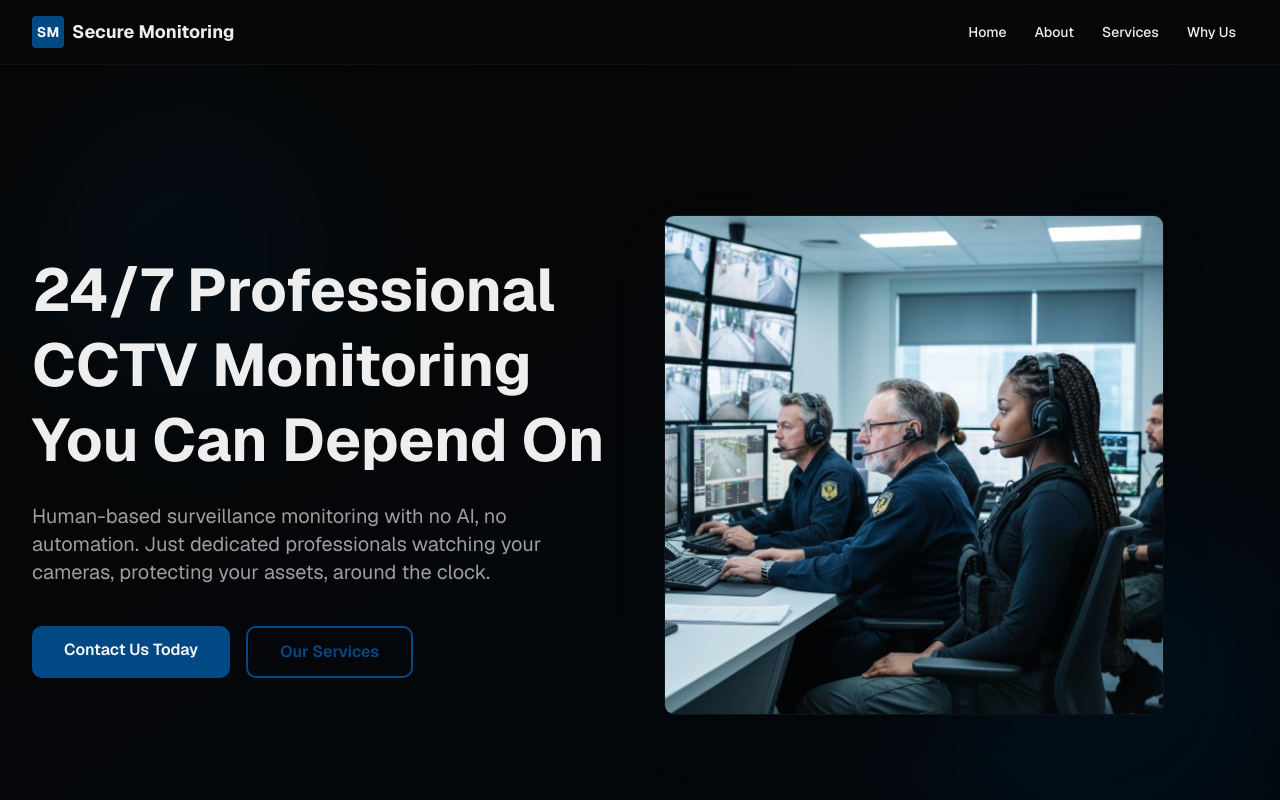
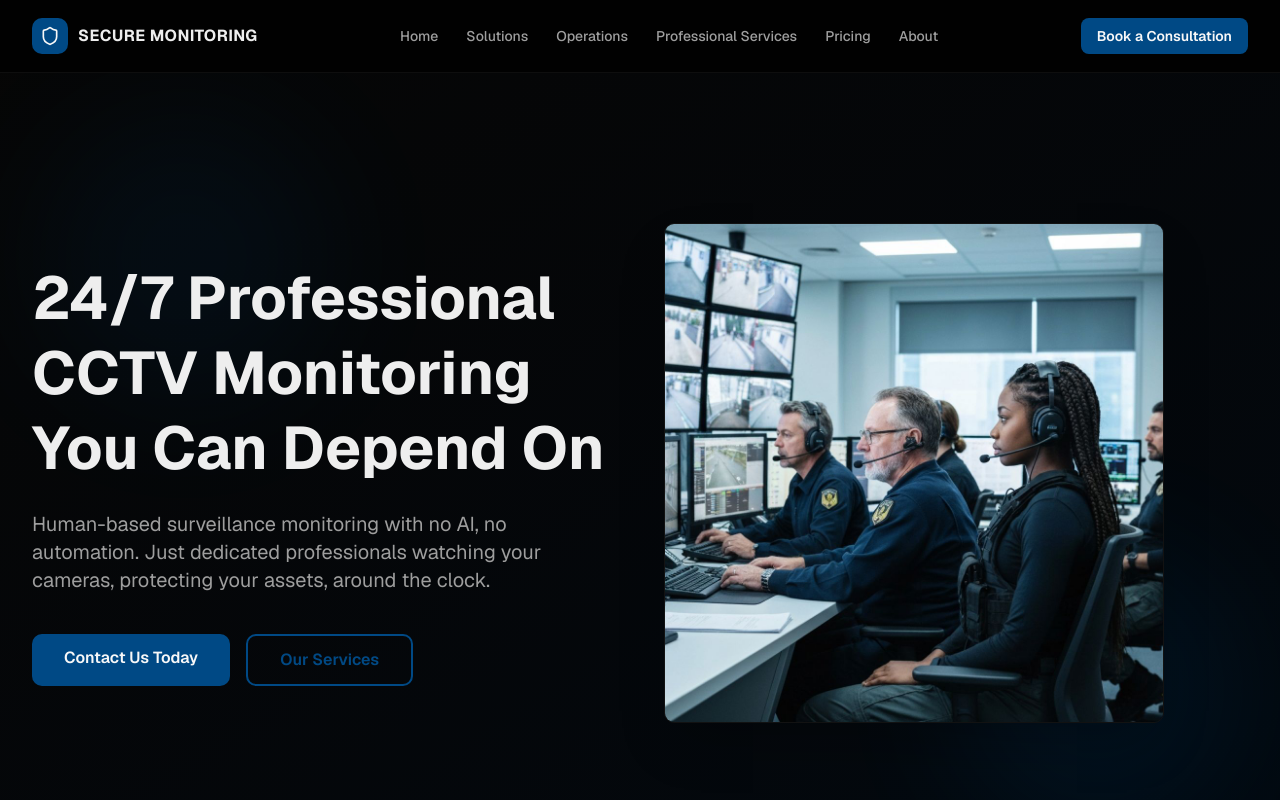
Before and after one commit to 3v8lmortyl-max/secure-monitoring-website-, a Next.js app: page / in a window 1280 px wide. Shown: the top 800 px of the page. Built offline with nearby package versions, Linux system fonts and the light colour scheme.

Commit message:
Redesign managed security operations website

```diff
--- a/components/navigation.tsx
+++ b/components/navigation.tsx
@@ -1,69 +1,43 @@
 'use client'
 
 import Link from 'next/link'
+import { Menu, Shield, X } from 'lucide-react'
 import { useState } from 'react'
+
+const navItems = [
+  { label: 'Home', href: '/' },
+  { label: 'Solutions', href: '/solutions' },
+  { label: 'Operations', href: '/operations' },
+  { label: 'Professional Services', href: '/professional-services' },
+  { label: 'Pricing', href: '/pricing' },
+  { label: 'About', href: '/about' },
+]
 
 export function Navigation() {
   const [isOpen, setIsOpen] = useState(false)
 
-  const navItems = [
-    { label: 'Home', href: '/' },
-    { label: 'About', href: '/about' },
-    { label: 'Services', href: '/services' },
-    { label: 'Why Us', href: '/why-us' },
-  ]
+  return (
+    <header className="sticky top-0 z-50 border-b border-border/80 bg-background/95 backdrop-blur">
+      <nav className="mx-auto flex h-18 max-w-7xl items-center justify-between px-4 sm:px-6 lg:px-8" aria-label="Main navigation">
+        <Link href="/" className="flex items-center gap-2.5" onClick={() => setIsOpen(false)}>
+          <span className="flex h-9 w-9 items-center justify-center rounded-lg bg-primary text-primary-foreground"><Shield className="h-5 w-5" /></span>
+          <span className="text-sm font-bold tracking-wide sm:text-base">SECURE MONITORING</span>
+        </Link>
 
-  const handleNavClick = (href: string) => {
-    setIsOpen(false)
-    window.scrollTo({ top: 0, behavior: 'smooth' })
-  }
-
-  return (
-    <nav className="sticky top-0 z-50 bg-card border-b border-border">
-      <div className="max-w-7xl mx-auto px-4 sm:px-6 lg:px-8">
-        <div className="flex justify-between items-center h-16 md:h-16">
-          {/* Logo and Company Name */}
-          <Link href="/" className="flex items-center space-x-2">
-            <div className="w-8 h-8 bg-primary rounded flex items-center justify-center flex-shrink-0">
-              <span className="text-primary-foreground font-bold text-sm">SM</span>
-            </div>
-            <span className="font-bold text-lg">Secure Monitoring</span>
-          </Link>
-
-          {/* Desktop Navigation */}
-          <div className="hidden md:flex space-x-1">
-            {navItems.map((item) => (
-              <Link
-                key={item.href}
-                href={item.href}
-                onClick={() => handleNavClick(item.href)}
-                className="px-3 py-2 text-sm font-medium rounded-md hover:bg-primary hover:text-primary-foreground transition-colors"
-              >
-                {item.label}
-              </Link>
-            ))}
-          </div>
-
-          {/* CTA Button */}
-          {/* removed Contact from navigation menu */}
+        <div className="hidden items-center gap-1 lg:flex">
+          {navItems.map((item) => <Link key={item.href} href={item.href} className="rounded-md px-3 py-2 text-sm font-medium text-muted-foreground transition-colors hover:bg-secondary hover:text-foreground">{item.label}</Link>)}
         </div>
-
-        <div className="md:hidden overflow-x-auto pb-2">
-          <div className="flex space-x-1 min-w-min px-0">
-            {navItems.map((item) => (
-              <Link
-                key={item.href}
-                href={item.href}
-                onClick={() => handleNavClick(item.href)}
-                className="px-3 py-2 text-sm font-medium rounded-md hover:bg-primary hover:text-primary-foreground transition-colors whitespace-nowrap flex-shrink-0"
-              >
-                {item.label}
-              </Link>
-            ))}
-            {/* removed Contact from navigation menu */}
-          </div>
+        <Link href="/contact" className="hidden rounded-md bg-primary px-4 py-2 text-sm font-semibold text-primary-foreground transition-colors hover:bg-accent sm:inline-flex">Book a Consultation</Link>
+        <button type="button" className="inline-flex rounded-md p-2 text-foreground lg:hidden" onClick={() => setIsOpen(!isOpen)} aria-expanded={isOpen} aria-controls="mobile-navigation" aria-label="Toggle navigation">
+          {isOpen ? <X className="h-5 w-5" /> : <Menu className="h-5 w-5" />}
+        </button>
+      </nav>
+      {isOpen && <div id="mobile-navigation" className="border-t border-border bg-background px-4 py-3 lg:hidden">
+        <div className="mx-auto flex max-w-7xl flex-col gap-1">
+          {navItems.map((item) => <Link key={item.href} href={item.href} onClick={() => setIsOpen(false)} className="rounded-md px-3 py-2.5 text-sm font-medium hover:bg-secondary">{item.label}</Link>)}
+          <Link href="/contact" onClick={() => setIsOpen(false)} className="mt-2 rounded-md bg-primary px-4 py-2.5 text-center text-sm font-semibold text-primary-foreground">Book a Consultation</Link>
         </div>
-      </div>
-    </nav>
+      </div>}
+    </header>
   )
 }
```
